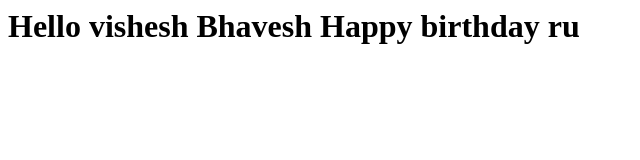
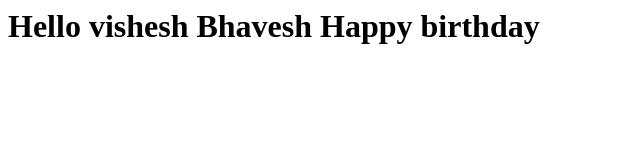
Before and after one commit to 2sidpatill/sidjenkins, a plain HTML site: page index.html in a window 1280 px wide. Shown: the full height of the page, 0-640 px from the left. Drawn offline with Linux system fonts and the light colour scheme.

Commit message:
Update index.html

```diff
--- a/index.html
+++ b/index.html
@@ -1,2 +1,2 @@
 <h1> Hello vishesh Bhavesh
-Happy birthday ru</h1>
+Happy birthday</h1>
```
